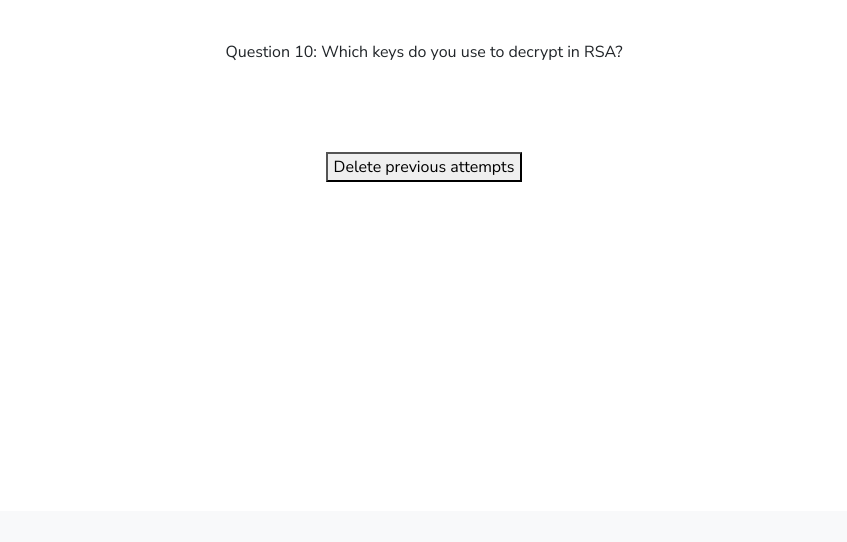
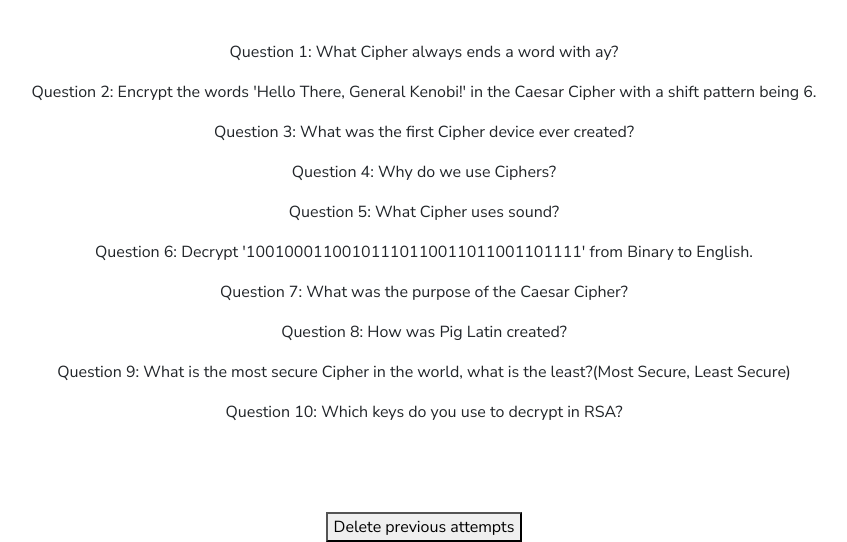
Before and after one commit to NoahPidding/CollegeBoardProject, a Flask app: page /database in a window 1280 px wide. Shown: the part 289-831 px from the top of the page, without its empty margins (216-1063 px from the left). Before the commit the page ends 471 px from the top, so only its background shows below. Run offline with Flask 2, Linux system fonts and the light colour scheme; some libraries are stand-ins or nearby versions.

Commit message:
questions

```diff
--- a/templates/QuizGame.html
+++ b/templates/QuizGame.html
@@ -349,7 +349,7 @@ button:hover{
       feedback: "In England, kids wanted to create their own language, and pig latin was born!"
     },
     {
-      question: "Question 9: What is the most secure Cipher in the world, what is the least(Most Secure, Least Secure)",
+      question: "Question 9: What is the most secure Cipher in the world, what is the least?(Most Secure, Least Secure)",
       answers: {
         a: "PGP, WEP",
         b: "RSA, DES",
--- a/templates/database.html
+++ b/templates/database.html
@@ -181,13 +181,15 @@ showTable();
   }
 }
 </script>
-<p></p>
-<p></p>
-<p></p>
-<p></p>
-<p></p>
-<p></p>
-<p></p>
+<p>Question 1: What Cipher always ends a word with ay?</p>
+<p>Question 2: Encrypt the words 'Hello There, General Kenobi!' in the Caesar Cipher with a shift pattern being 6.</p>
+<p>Question 3: What was the first Cipher device ever created?</p>
+<p>Question 4: Why do we use Ciphers?</p>
+<p>Question 5: What Cipher uses sound?</p>
+<p>Question 6: Decrypt '10010001100101110110011011001101111' from Binary to English.</p>
+<p>Question 7: What was the purpose of the Caesar Cipher?</p>
+<p>Question 8: How was Pig Latin created?</p>
+<p>Question 9: What is the most secure Cipher in the world, what is the least?(Most Secure, Least Secure)</p>
 <p>Question 10: Which keys do you use to decrypt in RSA?<p/>
 <br/>
 <br/>
```
